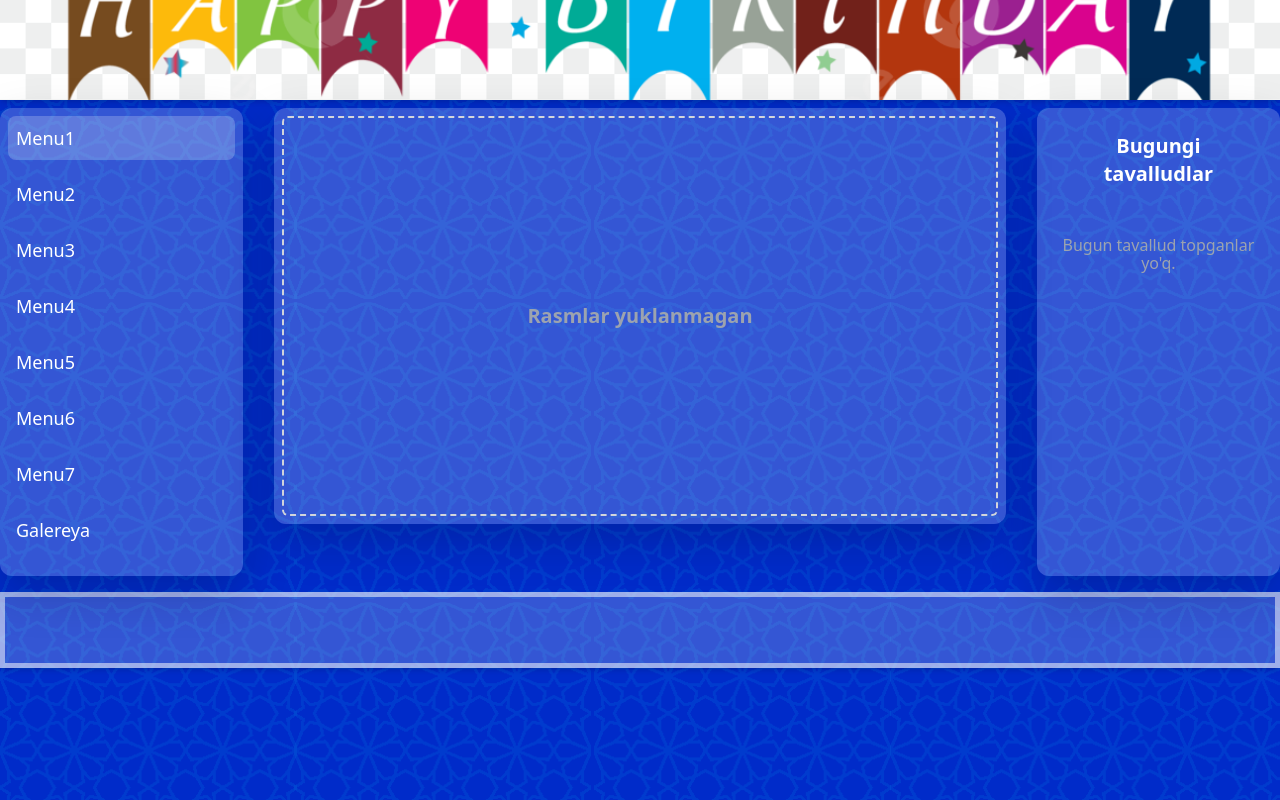
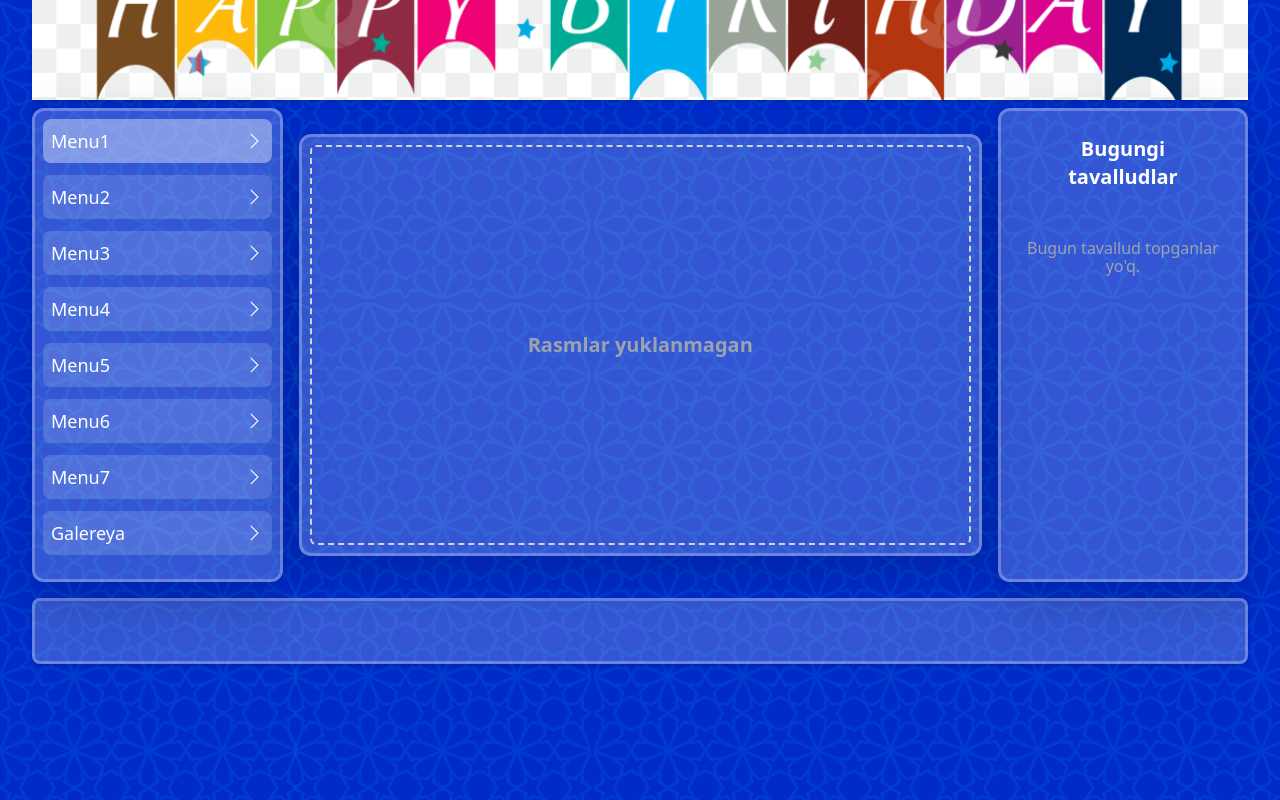
Before and after one commit to Shukurulla/birdth, a React (Vite) app: page / in a window 1280 px wide. Built offline with nearby package versions, Linux system fonts and the light colour scheme.

Commit message:
change background image

```diff
--- a/src/App.jsx
+++ b/src/App.jsx
@@ -57,14 +57,15 @@ const App = () => {
       menus.map((menu) => (
         <li
           key={menu}
-          className={`p-2 rounded-lg text-lg font-medium cursor-pointer text-white transition-all  ${
+          className={`p-2 flex items-center  justify-between rounded-lg text-lg font-medium cursor-pointer text-white transition-all  ${
             activeMenu === menu
-              ? "bg-[#ffffff36] hover:bg-[#ffffff49] "
-              : "hover:bg-[#ffffff49]"
+              ? "bg-[#ffffff62] hover:bg-[#ffffff49] "
+              : "hover:bg-[#ffffff49] bg-[#ffffff25]"
           }`}
           onClick={() => setActiveMenu(menu)}
         >
-          {menu.charAt(0).toUpperCase() + menu.slice(1)}
+          <span>{menu.charAt(0).toUpperCase() + menu.slice(1)}</span>
+          <i className="bi bi-chevron-right text-lg"></i>
         </li>
       )),
     [activeMenu]
@@ -596,7 +597,7 @@ const App = () => {
 
   const renderGreetingCard = useMemo(() => {
     return (
-      <div className="bg-[#ffffff34] w-100 h-100 p-4 rounded-xl shadow-lg">
+      <div className="bg-[#ffffff34] border w-100 h-100 p-4 rounded-xl shadow-lg">
         <h2 className="text-xl text-white font-semibold text-center mb-4">
           Bugungi tavalludlar
         </h2>
@@ -605,19 +606,19 @@ const App = () => {
             {todaysGreetings.map((item, index) => (
               <div
                 key={index}
-                className="flex flex-col items-center mb-4 p-4 bg-gray-50 rounded-lg shadow-sm"
+                className="flex flex-col text-white items-center mb-4 p-4 bg-[#ffffff34] rounded-lg shadow-sm"
               >
                 <img
                   src={item.text.image}
                   alt="userImage"
-                  className="w-24 mx-auto h-24 rounded-full border-4 border-blue-200 shadow-md"
+                  className="w-28 mx-auto h-28 rounded-full border-4 border-blue-200 shadow-md"
                   loading="lazy"
                 />
-                <p className="mt-2 text-lg font-medium">
+                <p className="mt-2 text-xl font-medium">
                   {item.text.firstName} {item.text.lastName}
                 </p>
-                <p className="text-sm text-gray-500">{item.text.birthDate}</p>
-                <p>
+                <p className="text-md">{item.text.birthDate}</p>
+                <p className="text-lg">
                   Hurmatli {item.text.firstName} {item.text.lastName}, sizni
                   bugungi tug'ilgan kuningiz bilan tabriklaymiz🎉🎉
                 </p>
@@ -664,7 +665,7 @@ const App = () => {
         <Route
           path="/"
           element={
-            <div className=" min-h-screen">
+            <div className="w-[95%] mx-auto min-h-screen">
               <link rel="stylesheet" href={BOOTSTRAP_ICONS_CDN} />
               <div className="w-full text-center mb-2  text-white text-3xl shadow-md">
                 <img
@@ -673,22 +674,22 @@ const App = () => {
                   alt="banner-image"
                 />
               </div>
-              <div className="flex justify-between w-[100vw]">
-                <div className="w-[19%] bg-[#ffffff34] p-2 rounded-xl shadow-lg">
+              <div className="flex justify-between gap-[-10px]">
+                <div className="w-[21%] border bg-[#ffffff34] p-2 rounded-xl shadow-lg">
                   <ul className="space-y-3">{menuItems}</ul>
                 </div>
-                <div className="w-[61%] lex flefx-col items-center px-4">
-                  <div className="w-full bg-[#ffffff34] p-2 rounded-xl shadow-lg relative">
+                <div className="w-[60%]  flex flefx-col items-center px-3">
+                  <div className="w-full border bg-[#ffffff34] p-2 rounded-xl shadow-lg relative">
                     {activeMenu === "galereya"
                       ? renderVideoCarouselContent()
                       : renderCarouselContent()}
                   </div>
                 </div>
-                <div className="w-[19%] flex items-center justify-center">
+                <div className="w-[21%]  flex items-center justify-center">
                   {renderGreetingCard}
                 </div>
               </div>
-              <footer className="text-center py-4 border text-white shadow-md mt-3 ">
+              <footer className="text-center text-xl py-3 border rounded-lg text-white shadow-md mt-3 ">
                 <div className="w-[90%] mx-auto">
                   <marquee behavior="scroll" direction="left" scrollamount="5">
                     {ad?.adText}
--- a/src/index.css
+++ b/src/index.css
@@ -12,5 +12,5 @@ footer {
   margin-top: 20px;
 }
 .border {
-  border: 5px solid #ffffff85 !important;
+  border: 3px solid #ffffff44 !important;
 }
```
